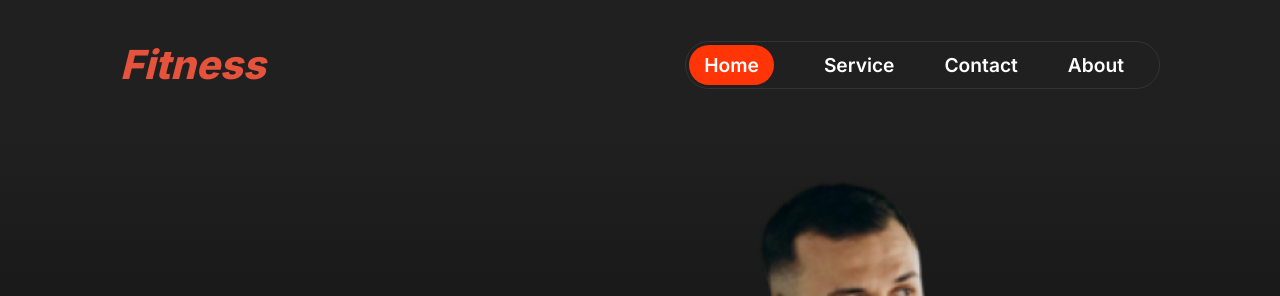
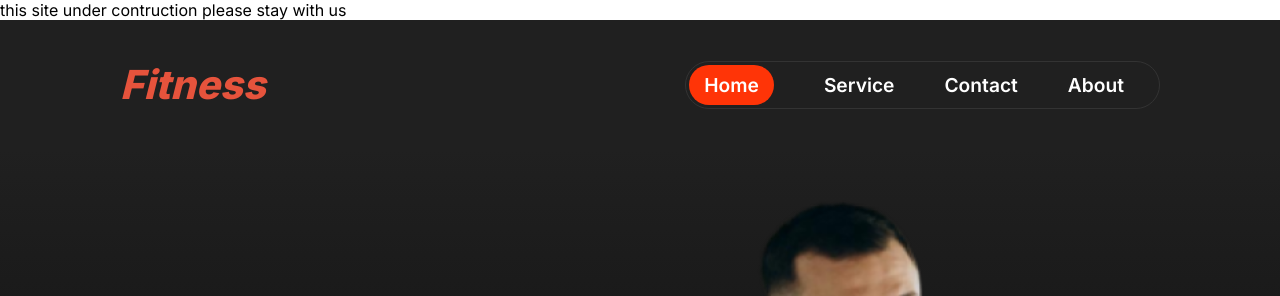
Before and after one commit to Web-dev-mehedi/Assaignment-2, a plain HTML site: page index-file/index.html in a window 1280 px wide. Shown: the top 296 px of the page. Drawn offline with Linux system fonts and the light colour scheme.

Commit message:
correction3

```diff
--- a/index-file/index.html
+++ b/index-file/index.html
@@ -10,7 +10,7 @@
     <script src="https://kit.fontawesome.com/8311064123.js" crossorigin="anonymous"></script>
 </head>
 <body>
-
+     <blockquote>this site under contruction please stay with us</blockquote>
     <header class="nav-header">
 
         <div class="logo">
```
